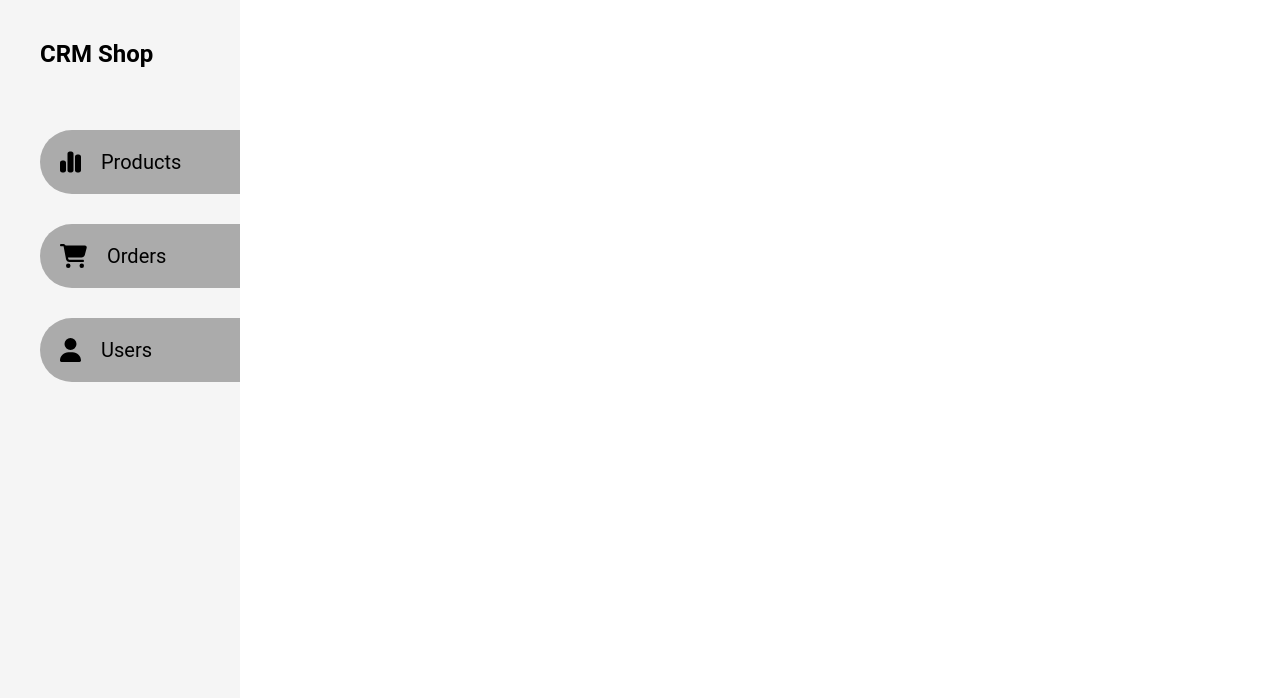
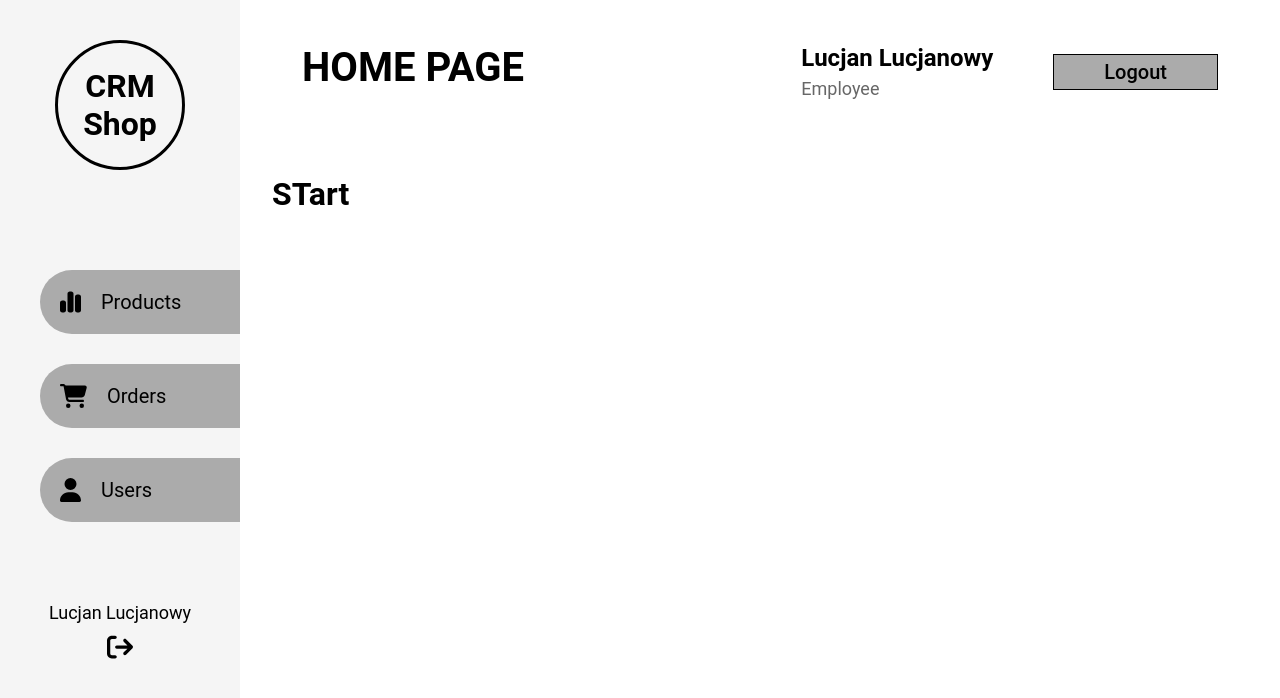
Before and after one commit to zajacHubert/crm-shop-client, a Next.js app: page / in a window 1280 px wide. Shown: the top 698 px of the page. Built offline with nearby package versions, Linux system fonts and the light colour scheme.

Commit message:
CSC-2: Create header and fix sidebar styles

```diff
--- /dev/null
+++ b/src/components/_shared/Header.css.tsx
@@ -0,0 +1,66 @@
+import styled from 'styled-components';
+
+export const StyledHeader = styled.header`
+  margin-left: 240px;
+`;
+
+export const StyledContainerHeader = styled.div`
+  padding: 44px 32px;
+
+  @media (max-width: 1600px) {
+    margin: 0 30px;
+  }
+
+  @media (max-width: 768px) {
+    margin: 0 20px;
+  }
+
+  @media (max-width: 600px) {
+    margin: 0 10px;
+  }
+`;
+
+export const StyledContainerMain = styled.div`
+  display: flex;
+  justify-content: space-between;
+`;
+
+export const StyledBoxTitle = styled.div``;
+
+export const StyledTitle = styled.h2`
+  font-size: 40px;
+  font-weight: 700;
+  text-transform: uppercase;
+`;
+
+export const StyledBoxUser = styled.div`
+  display: flex;
+  align-items: center;
+  gap: 60px;
+`;
+
+export const StyledBoxUserInfo = styled.div``;
+
+export const StyledPName = styled.p`
+  font-size: 24px;
+  margin-bottom: 6px;
+  font-weight: 600;
+`;
+
+export const StyledPRole = styled.p`
+  font-size: 18px;
+  color: ${({ theme }) => theme.secondary};
+`;
+
+export const StyledBtnLogout = styled.button`
+  background-color: ${({ theme }) => theme.gray};
+  font-size: 20px;
+  font-weight: 500;
+  padding: 5px 50px;
+  border: 1px solid black;
+  transition: 0.3s;
+
+  &:hover {
+    background-color: #cdcdcd;
+  }
+`;
--- /dev/null
+++ b/src/components/_shared/navigation/Header.tsx
@@ -0,0 +1,42 @@
+import { useRouter } from 'next/router';
+import { FC } from 'react';
+import {
+  StyledBoxTitle,
+  StyledBoxUser,
+  StyledBoxUserInfo,
+  StyledBtnLogout,
+  StyledContainerHeader,
+  StyledContainerMain,
+  StyledHeader,
+  StyledPName,
+  StyledPRole,
+  StyledTitle,
+} from '../Header.css';
+
+const Header: FC = () => {
+  const router = useRouter();
+  const title = !router.pathname.split('/')[1]
+    ? 'Home Page'
+    : router.pathname.split('/')[1];
+
+  return (
+    <StyledHeader>
+      <StyledContainerHeader>
+        <StyledContainerMain>
+          <StyledBoxTitle>
+            <StyledTitle>{title}</StyledTitle>
+          </StyledBoxTitle>
+          <StyledBoxUser>
+            <StyledBoxUserInfo>
+              <StyledPName>Lucjan Lucjanowy</StyledPName>
+              <StyledPRole>Employee</StyledPRole>
+            </StyledBoxUserInfo>
+            <StyledBtnLogout>Logout</StyledBtnLogout>
+          </StyledBoxUser>
+        </StyledContainerMain>
+      </StyledContainerHeader>
+    </StyledHeader>
+  );
+};
+
+export default Header;
--- /dev/null
+++ b/src/components/_shared/navigation/Layout.css.tsx
@@ -0,0 +1,6 @@
+import styled from 'styled-components';
+
+export const StyledMain = styled.main`
+  margin-left: 240px;
+  padding: 32px;
+`;
--- /dev/null
+++ b/src/components/_shared/navigation/Layout.tsx
@@ -0,0 +1,27 @@
+import Head from 'next/head';
+import { FC } from 'react';
+import Sidebar from './Sidebar';
+import Header from './Header';
+import { StyledMain } from './Layout.css';
+
+interface LayoutProps {
+  title?: string;
+  description?: string;
+  children?: JSX.Element | JSX.Element[];
+}
+
+const Layout: FC<LayoutProps> = ({ title, description, children }) => {
+  return (
+    <>
+      <Head>
+        <title>{title}</title>
+        <meta name='description' content={description} />
+      </Head>
+      <Sidebar />
+      <Header />
+      <StyledMain>{children}</StyledMain>
+    </>
+  );
+};
+
+export default Layout;
--- a/src/components/_shared/navigation/Sidebar.css.tsx
+++ b/src/components/_shared/navigation/Sidebar.css.tsx
@@ -14,20 +14,29 @@ export const StyledAside = styled.aside`
 `;
 
 export const StyledBoxLogo = styled.div`
-  width: 160px;
-  height: 40px;
+  display: flex;
+  justify-content: center;
+  align-items: center;
+  width: 130px;
+  height: 130px;
+  border-radius: 50%;
+  border: 3px solid black;
   margin: 0 auto;
-  margin-bottom: 50px;
+  margin-bottom: 100px;
   cursor: pointer;
 `;
 
-export const StyledTitleLogo = styled.h2``;
+export const StyledTitleLogo = styled.h2`
+  font-size: 32px;
+  text-align: center;
+`;
 
 export const StyledListMenu = styled.ul`
   display: flex;
   flex-direction: column;
   align-items: flex-end;
   gap: 30px;
+  margin-bottom: 80px;
 `;
 
 interface StyledBoxMenuItemInterface {
@@ -41,13 +50,19 @@ export const StyledBoxMenuItem = styled.div<StyledBoxMenuItemInterface>`
   width: 200px;
   border-top-left-radius: 50px;
   border-bottom-left-radius: 50px;
-  background-color: ${({ isActive }) => (isActive ? '#000' : '#ababab')};
+  background-color: ${({ isActive, theme }) =>
+    isActive ? '#000' : theme.gray};
   padding: 20px;
   cursor: pointer;
+  transition: 0.3s;
+
+  &:hover {
+    background-color: #cdcdcd;
+  }
 `;
 
 interface StyledBoxIconInterface {
-  isActive: boolean;
+  isActive?: boolean;
 }
 
 export const StyledBoxIcon = styled.div<StyledBoxIconInterface>`
@@ -55,8 +70,6 @@ export const StyledBoxIcon = styled.div<StyledBoxIconInterface>`
   justify-content: center;
   align-items: center;
   font-size: 24px;
-  /* width: 30px;
-  height: 30px; */
   color: ${({ isActive }) => (isActive ? '#fff' : '#000')};
 `;
 
@@ -68,3 +81,16 @@ export const StyledPNavItem = styled.p<StyledPNavItemInterface>`
   color: ${({ isActive }) => (isActive ? '#fff' : '#000')};
   font-size: 20px;
 `;
+
+export const StyledBoxUser = styled.div`
+  align-self: center;
+`;
+
+export const StyledPName = styled.p`
+  font-size: 18px;
+  margin-bottom: 10px;
+`;
+
+export const StyledBtnLogout = styled.button`
+  font-size: 26px;
+`;
--- a/src/components/_shared/navigation/Sidebar.tsx
+++ b/src/components/_shared/navigation/Sidebar.tsx
@@ -1,22 +1,25 @@
+import Link from 'next/link';
+import { useRouter } from 'next/router';
 import { FC } from 'react';
+import { FontAwesomeIcon } from '@fortawesome/react-fontawesome';
+import {
+  faChartSimple,
+  faCartShopping,
+  faUser,
+  faArrowRightFromBracket,
+} from '@fortawesome/free-solid-svg-icons';
 import {
   StyledAside,
   StyledBoxIcon,
   StyledBoxLogo,
   StyledBoxMenuItem,
+  StyledBoxUser,
+  StyledBtnLogout,
   StyledListMenu,
+  StyledPName,
   StyledPNavItem,
   StyledTitleLogo,
 } from './Sidebar.css';
-import Link from 'next/link';
-import { FontAwesomeIcon } from '@fortawesome/react-fontawesome';
-import {
-  faHouse,
-  faChartSimple,
-  faCartShopping,
-  faUser,
-} from '@fortawesome/free-solid-svg-icons';
-import { useRouter } from 'next/router';
 
 const Sidebar: FC = () => {
   const router = useRouter();
@@ -76,6 +79,14 @@ const Sidebar: FC = () => {
           </li>
         </StyledListMenu>
       </nav>
+      <StyledBoxUser>
+        <StyledPName>Lucjan Lucjanowy</StyledPName>
+        <StyledBoxIcon>
+          <StyledBtnLogout>
+            <FontAwesomeIcon icon={faArrowRightFromBracket} />
+          </StyledBtnLogout>
+        </StyledBoxIcon>
+      </StyledBoxUser>
     </StyledAside>
   );
 };
--- a/src/components/global/GlobalStyle.tsx
+++ b/src/components/global/GlobalStyle.tsx
@@ -29,6 +29,7 @@ button {
     cursor: pointer;
     border: none;
     outline: none;
+    background-color: transparent;
 }
 `;
 
--- a/src/pages/index.tsx
+++ b/src/pages/index.tsx
@@ -1,12 +1,13 @@
+import Layout from '@/components/_shared/navigation/Layout';
 import Sidebar from '@/components/_shared/navigation/Sidebar';
 import { NextPage } from 'next';
 
 const HomePage: NextPage = () => {
   return (
     <>
-      <div>
-        <Sidebar />
-      </div>
+      <Layout>
+        <h1>STart</h1>
+      </Layout>
     </>
   );
 };
--- a/src/styles/theme.ts
+++ b/src/styles/theme.ts
@@ -4,4 +4,5 @@ export const theme: DefaultTheme = {
   primary: '#000',
   secondary: '#676767',
   lightGray: '#f5f5f5',
+  gray: '#ababab',
 };
```
